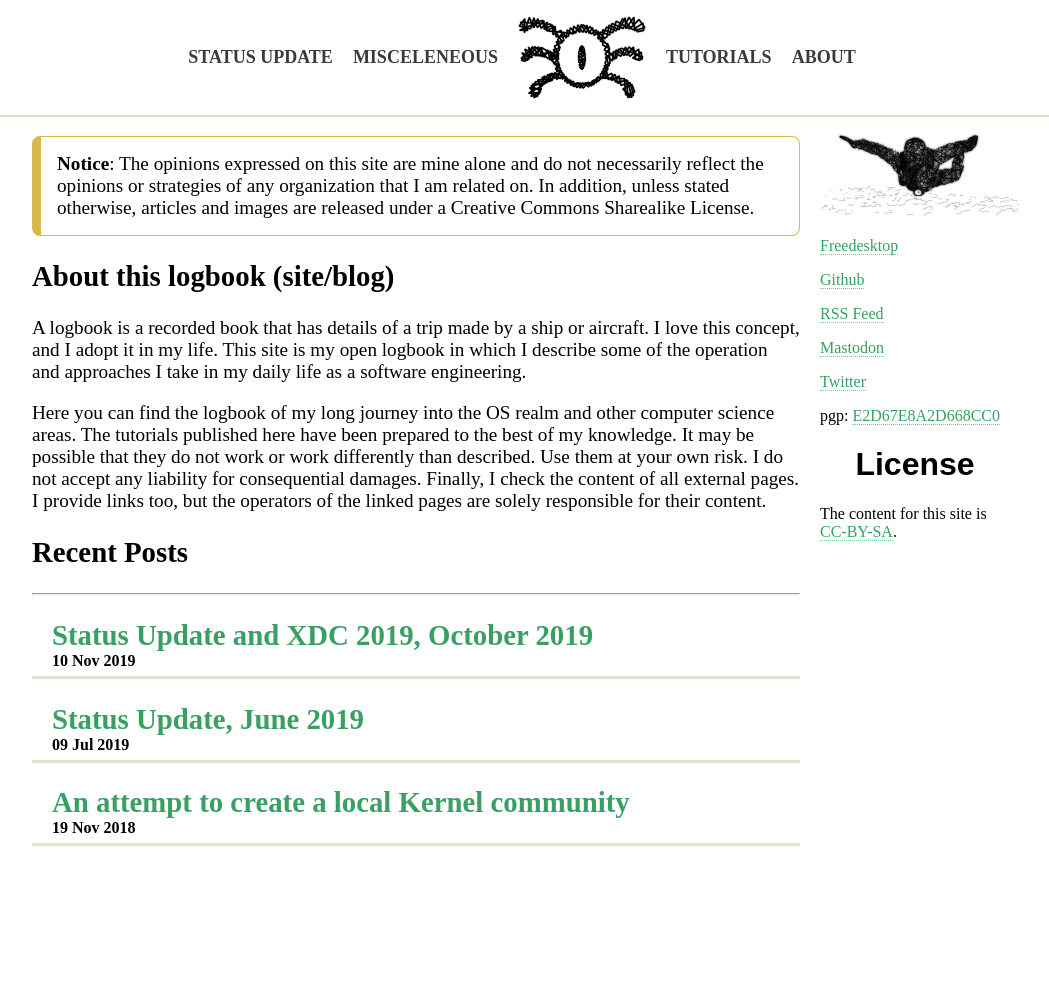
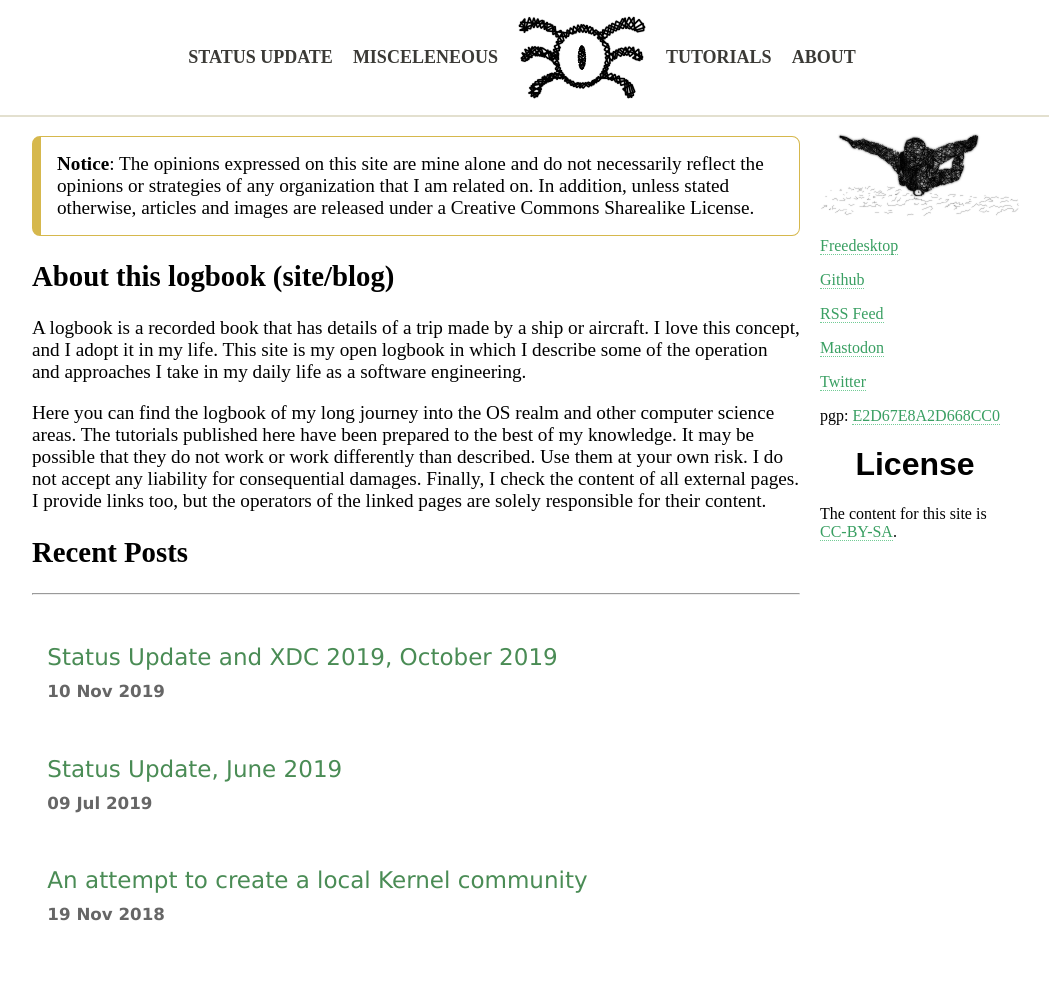
Before and after one commit to webfolder/siqueira.tech, a Jekyll site: the page built from index.md, in a window 1280 px wide. Shown: the whole page, without its empty margins (128-1177 px from the left). Built offline with Jekyll 4.4.1, drawn with Linux system fonts in a browser that asks for light colours.

Commit message:
assets: css: list_block: animating list items
The idea is to have a simple composition of elements for the
lists, the main title, and a secondary title(date) are animated
on hover, using only CSS transitions and animations.

Reviewed-by: Rodrigo Siqueira <siqueirajordao@riseup.net>
Signed-off-by: Aquila Macedo <aquilamacedo@riseup.net>

```diff
--- a/_includes/post_list.html
+++ b/_includes/post_list.html
@@ -1,9 +1,10 @@
 <li>
   <h2>
-      <a href="{{ site.url }}{{ post.url }}" class="post-title">
-      <span>{{ post.title | markdownify | remove: "<p>" | remove: "</p>" }}</span>
+    <a href="{{ site.url }}{{ post.url }}" class="post-title">
+      <div class="simple-list-content">
+        <h2 class="simple-list-title">{{ post.title }}</h2>
+        <h3 class="simple-list-date">{{ post.date | date: '%d %b %Y' }}</h3>
+      </div>
     </a>
-    <br>
-    <span class="date">{{ post.date | date: '%d %b %Y' }}</span>
   </h2>
 </li>
--- a/assets/css/list_block.css
+++ b/assets/css/list_block.css
@@ -22,31 +22,136 @@
   text-align: center;
 }
 
-/* Simple list */
+/* Animaton Lists */
+.home .posts-list li {
+  font-size: 90%;
+}
 .posts-list {
-	padding: 0;
+  padding: 0;
+  width: 100%;
 }
 
 .posts-list li {
-	padding-right: 20px;
-	padding-left: 20px;
-	display: block;
-	list-style: none;
-	border-bottom: solid;
-	border-width: 3px;
-	border-color: #E3E0CF;
+  padding: 0% 35% 0.5% 2%;
+  list-style: none;
+  width: 60%;
+  height: 100%;
+  position: relative;
+  display: block;
+  background: #fff;
+  border-radius: 3px;
+}
+
+.posts-list li h2 {
+  font-family: Verdana, Geneva, Tahoma, sans-serif;
+  width: 100%;
+  display: inline-block;
+}
+
+.posts-list li:last-child {
+  margin-bottom: 0px;
 }
 
 .posts-list li a {
+  -webkit-tap-highlight-color: transparent;
+  border-bottom: none;
   text-decoration: none;
-	border-bottom: none;
+  max-width: 100%;
+  text-align: left;
+  width: 100%;
+  height: 100%;
+  display: block;
+  color: #4a8c55;
+  position: relative;
+}
+
+.posts-list .simple-list-content {
+  left: 100px;
+  height: 60px;
+  margin: 0;
+}
+
+.posts-list .simple-list-content h2 {
+  margin: 0;
+  position: relative;
+  font-weight: normal;
+}
+
+.posts-list span {
+  width: 100vh;
+  max-width: 145%;
+  font-size: 90%;
+  -webkit-transition: all 300ms linear;
+  -moz-transition: all 300ms linear;
+  -o-transition: all 300ms linear;
+  -ms-transition: all 300ms linear;
+  transition: all 300ms linear;
+}
+
+.posts-list .simple-list-title {
+  width: 100vh;
+  max-width: 145%;
+  font-size: 80%;
+  -webkit-transition: all 300ms linear;
+  -moz-transition: all 300ms linear;
+  -o-transition: all 300ms linear;
+  -ms-transition: all 300ms linear;
+  transition: all 300ms linear;
+}
+
+.posts-list .simple-list-date {
+  margin-top: 2%;
+  max-width: 100%;
+  font-size: 58%;
+  color: #666;
+  -webkit-transition: all 300ms linear;
+  -moz-transition: all 300ms linear;
+  -o-transition: all 300ms linear;
+  -ms-transition: all 300ms linear;
+  transition: all 300ms linear;
 }
 
 .posts-list li:hover {
-	background-color: #EBEDEC;
+  background: #e8ffea;
 }
 
-.posts-list .date {
-	float: left;
-	font-size: 1rem;
+.posts-list li:hover span {
+  opacity: 1;
+  color:#0B735E;
+  font-size: 98%;
+  max-width: 160%;
 }
+
+.posts-list li:hover .simple-list-title {
+  opacity: 1;
+  color: #0B735E;
+  font-size: 98%;
+  max-width: 160%;
+  -webkit-animation: moveFromTop 300ms ease-in-out;
+  -moz-animation: moveFromTop 300ms ease-in-out;
+  -ms-animation: moveFromTop 300ms ease-in-out;
+}
+
+.posts-list li:hover .simple-list-date {
+  opacity: 1;
+  font-size: 66%;
+  -webkit-animation: moveFromBottom 300ms ease-in-out;
+  -moz-animation: moveFromBottom 300ms ease-in-out;
+  -ms-animation: moveFromBottom 300ms ease-in-out;
+}
+
+@media screen and (max-width : 760px) {
+  .home .posts-list li {
+    font-size: 88%;
+  }
+
+  .posts-list li:hover .simple-list-title {
+    opacity: 1;
+    color: #0B735E;
+    font-size: 88%;
+    max-width: 160%;
+    -webkit-animation: moveFromTop 300ms ease-in-out;
+    -moz-animation: moveFromTop 300ms ease-in-out;
+    -ms-animation: moveFromTop 300ms ease-in-out;
+  }
+}
```
